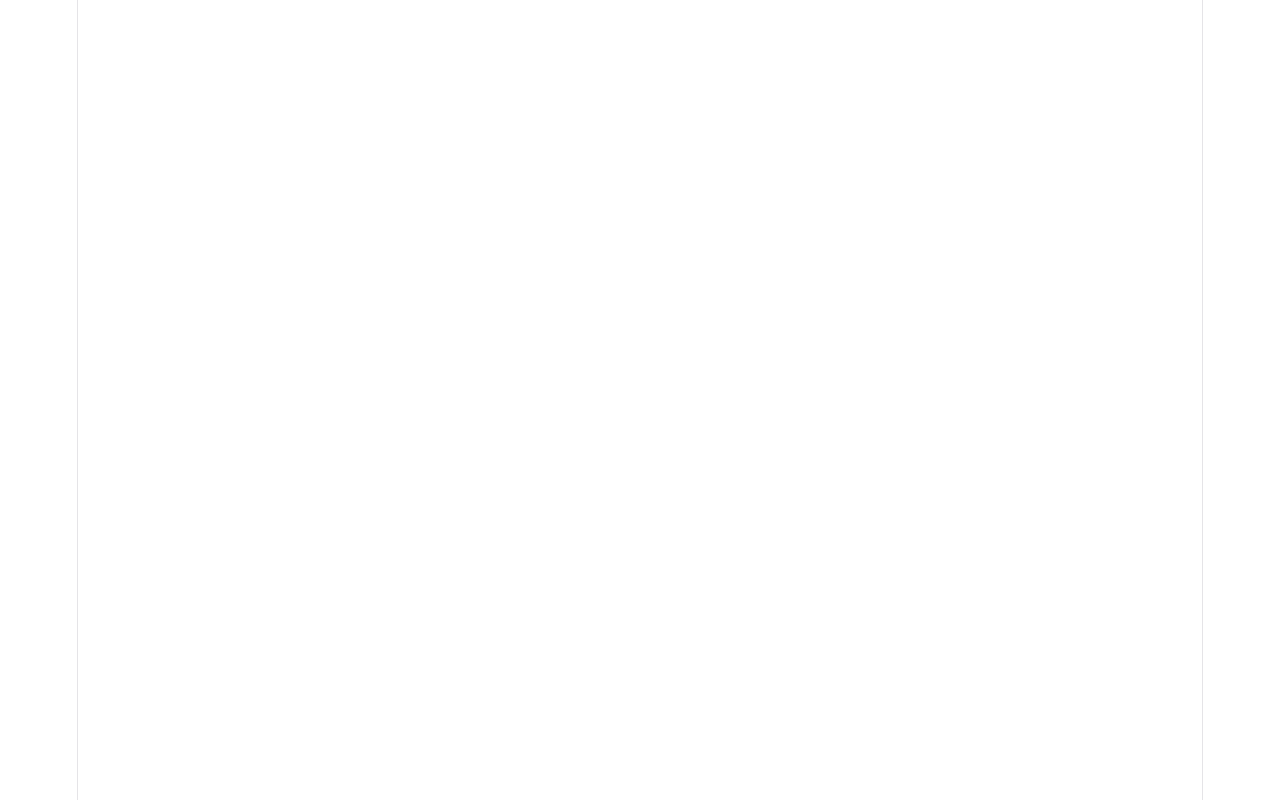
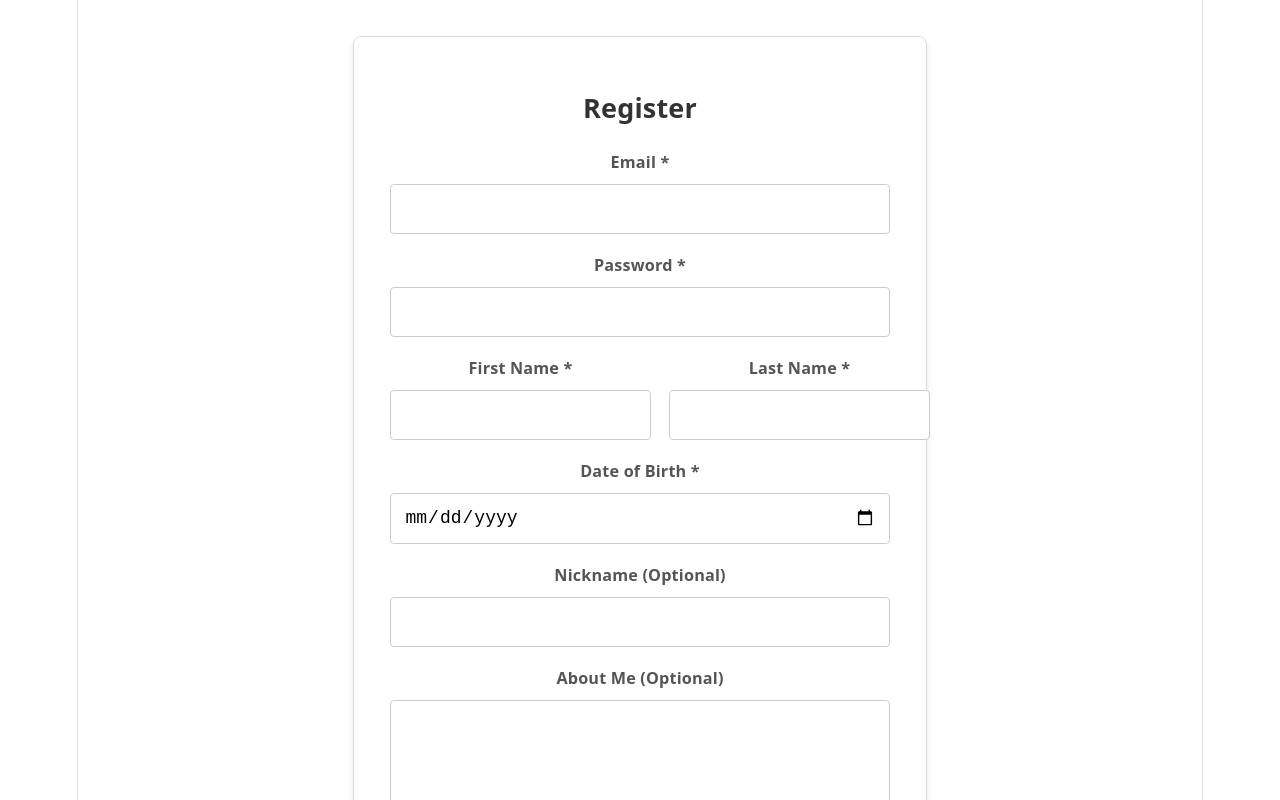
Before and after one commit to OduorAlphonce/social-network, a React app in the folder frontend/: page / in a window 1280 px wide. Shown: the top 800 px of the page. Built offline with nearby package versions, Linux system fonts and the light colour scheme; the HTML template or start-up script is replaced by a standard one.

Commit message:
feat: integrate RegisterForm into App

```diff
--- a/frontend/src/App.jsx
+++ b/frontend/src/App.jsx
@@ -1,7 +1,12 @@
-import './App.css'
+import RegisterForm from './components/RegisterForm';
+import './App.css';
 
 function App() {
-
+  return (
+    <div className="App">
+      <RegisterForm />
+    </div>
+  );
 }
 
-export default App
+export default App;
```
